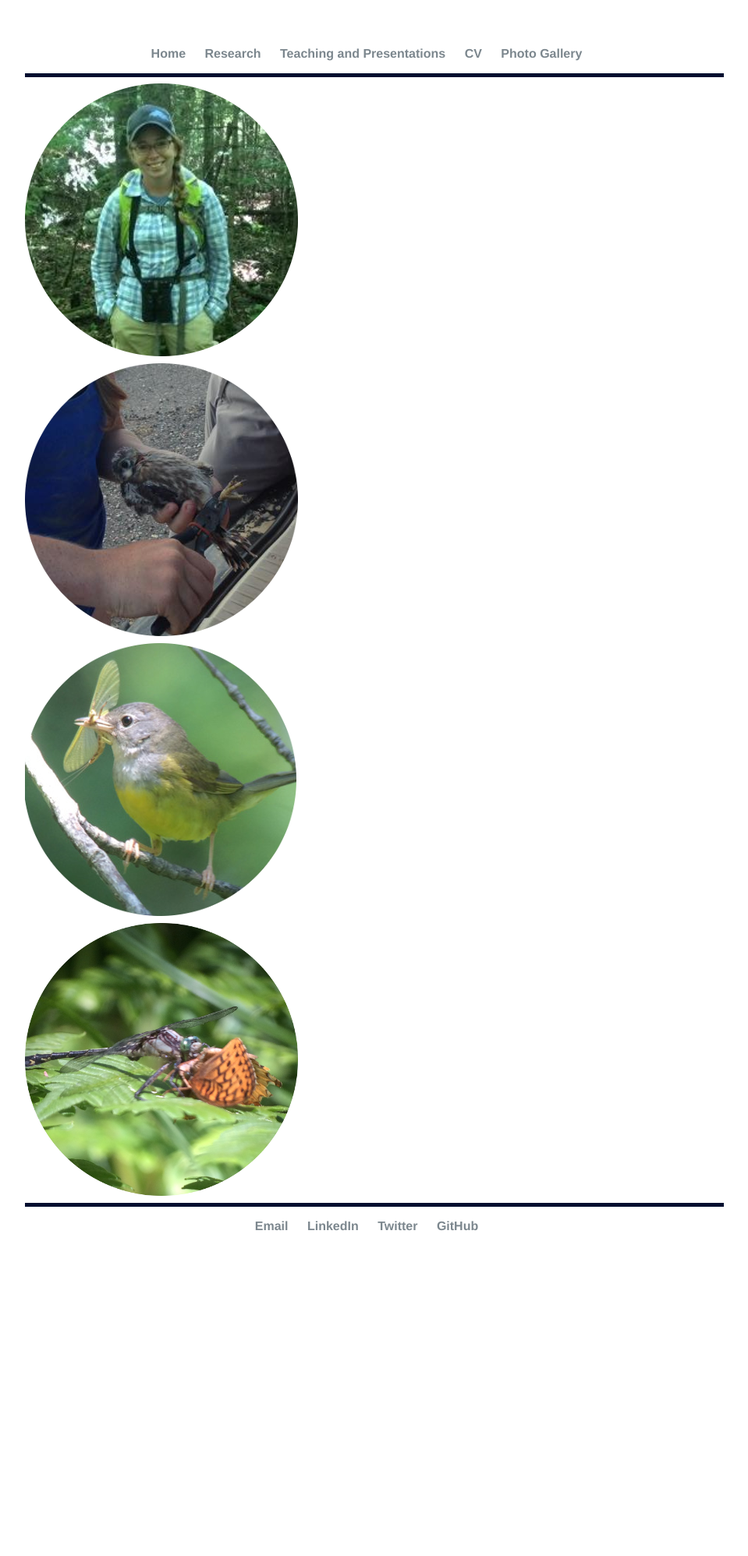
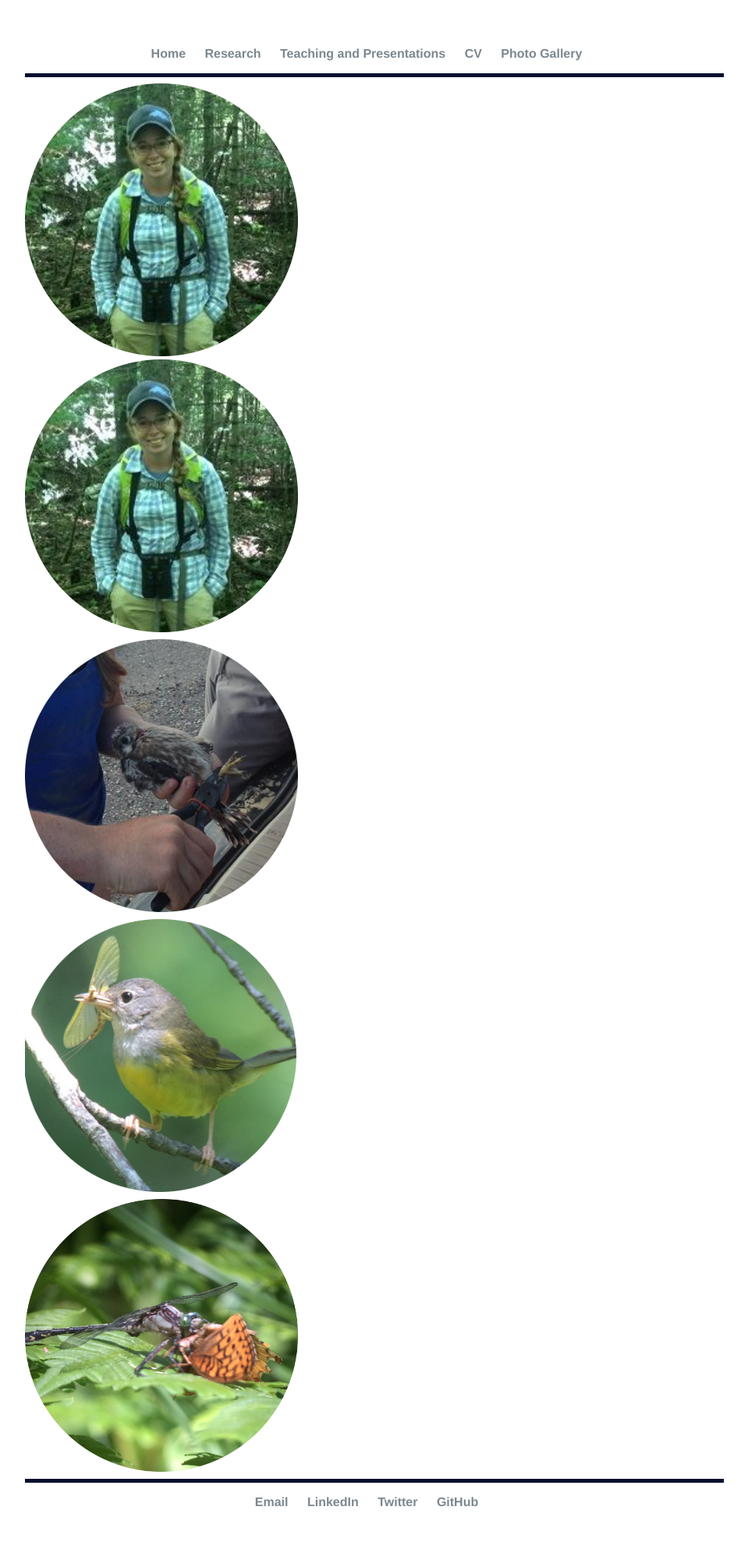
Before and after one commit to elizagrames/elizagrames.github.io, a Jekyll site: the page built from index.html, in a window 1280 px wide. Shown: the whole page at 78% size, without its empty margins (160-1119 px from the left). Built offline with Jekyll 4.4.1, drawn with Linux system fonts in a browser that asks for light colours; before the commit the page ends 1642 px from its top, so only the background shows below that.

Commit message:
Update index.html

```diff
--- a/index.html
+++ b/index.html
@@ -4,10 +4,6 @@
 ---
 
 <style type="text/css">
-
-<img src="https://github.com/elizagrames/elizagrames.github.io/blob/master/images/me.png?raw=true"
-	onmouseover="https://github.com/elizagrames/elizagrames.github.io/blob/master/images/me-bw.png" onmouseout="https://github.com/elizagrames/elizagrames.github.io/blob/master/images/me.png?raw=true" />
-
 
 .gallerycontainer{
 position: relative;
@@ -49,6 +45,10 @@
 
 </style>
 
+<img src="https://github.com/elizagrames/elizagrames.github.io/blob/master/images/me.png?raw=true"
+	onmouseover="https://github.com/elizagrames/elizagrames.github.io/blob/master/images/me-bw.png" onmouseout="https://github.com/elizagrames/elizagrames.github.io/blob/master/images/me.png?raw=true" />
+
+
 <div class="gallerycontainer">
 
 <a class="thumbnail" href="/about">
```
